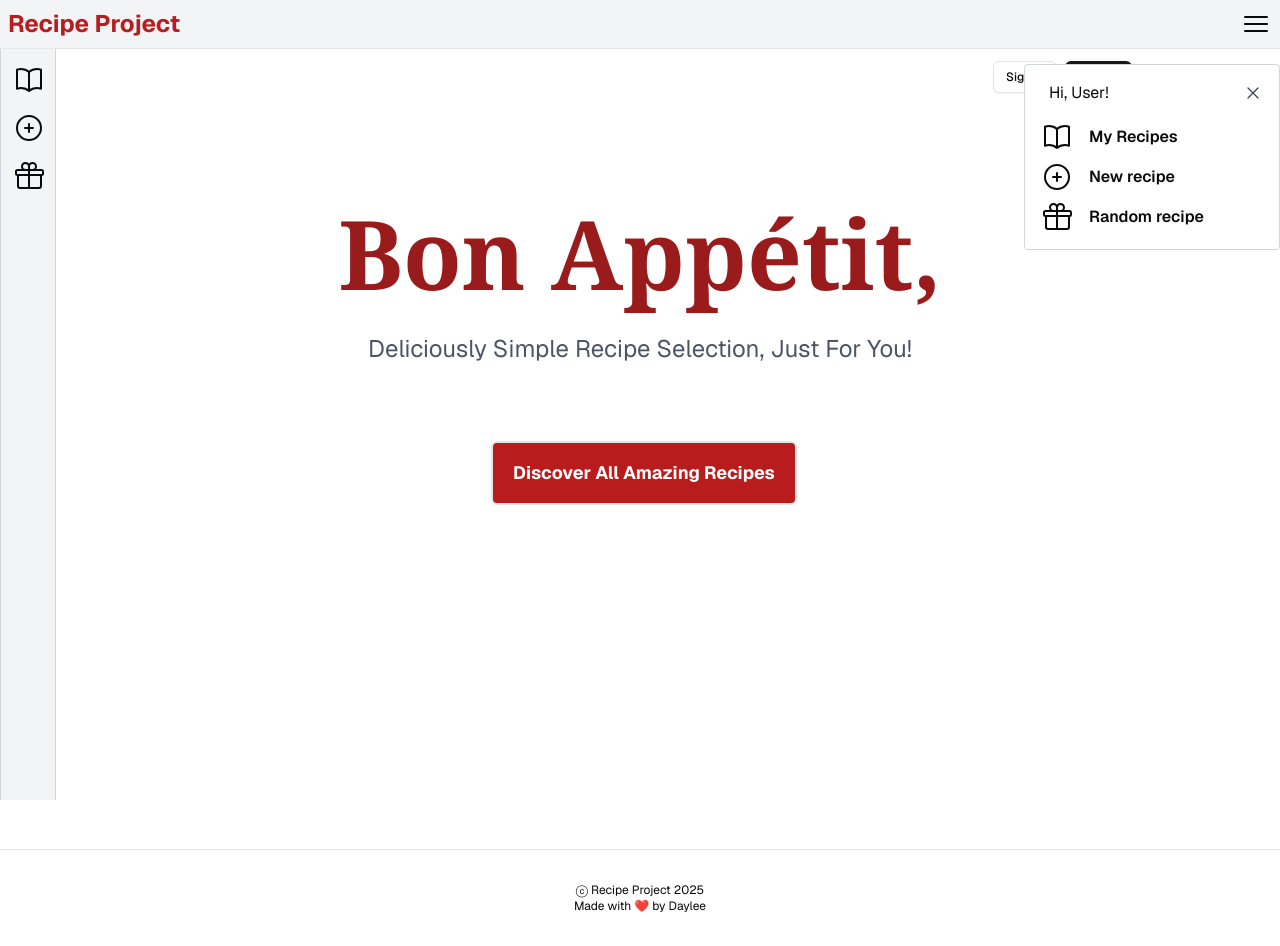
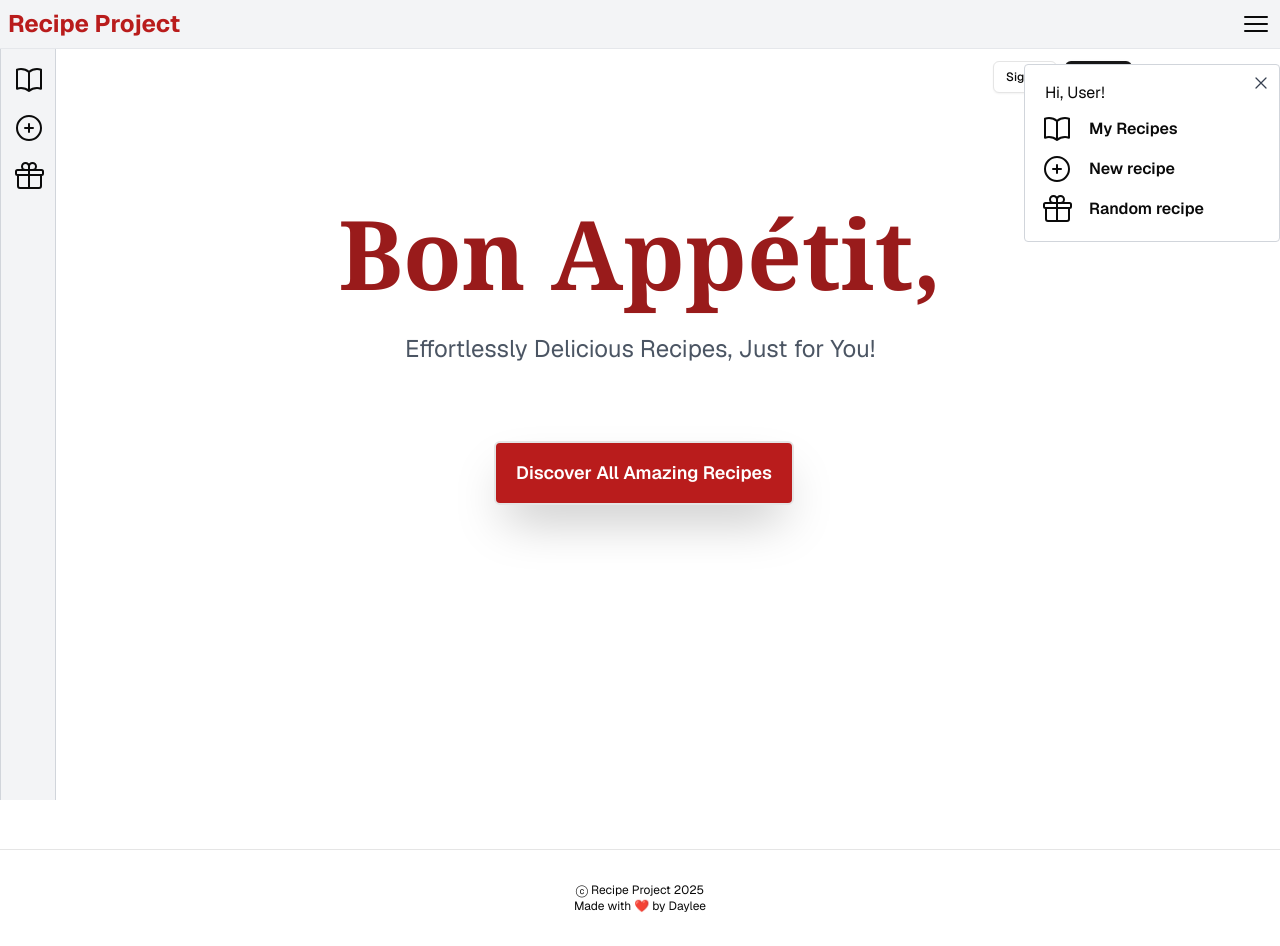
Before and after one commit to day-lee/recipe-project, a Next.js app: page / in a window 1280 px wide. Both pictures are taken after a click on the button "Menu". Built offline with nearby package versions, Linux system fonts and the light colour scheme; no server answers.

Commit message:
Update styles & catch phrase

```diff
--- a/app/(routes)/random-pick/components/RandomRecipeModalButton.tsx
+++ b/app/(routes)/random-pick/components/RandomRecipeModalButton.tsx
@@ -57,7 +57,7 @@ export default function RandomRecipeModalButton({ setIsSidebarOpen }:
       {isRandomRecipeModalOpen && (
         <Modal isOpen={isRandomRecipeModalOpen}>
           <div >
-            <div className='text-2xl sm:text-3xl font-semibold text-red-700 border-2 border-white bg-white rounded-md p-2 animate-bounce'>
+            <div className='text-xl sm:text-3xl font-semibold text-red-700 border-2 border-white bg-white rounded-md p-2 animate-bounce'>
               {loading}
             </div>
           </div>
--- a/app/(routes)/recipes/[detail_recipe_id]/components/DetailCard.tsx
+++ b/app/(routes)/recipes/[detail_recipe_id]/components/DetailCard.tsx
@@ -14,7 +14,7 @@ const { recipe_name, public_id, created_user_id, external_link, duration, img_li
          <main className='min-h-screen max-w-2xl flex flex-col m-2 md:m-16 lg:m-32 items-center border-2 border-red-700 p-4'>
             {img_link ? <Image className='m-8' priority={true} src={img_link} alt={recipe_name} width={360}
                                 height={360} sizes="(max-width: 668px) 90vw, 60vw" style={{ width: '60%', height: 'auto' }} />
-                      : <Image className="m-8" src={fallbackImg} alt='fallbackImg'  width={360}
+                      : <Image className="m-8" priority={true} src={fallbackImg} alt='fallbackImg'  width={360}
                                 height={360} sizes="(max-width: 668px) 90vw, 60vw" style={{ width: '60%', height: 'auto' }} />}
             <div className='max-w-md text-2xl font-semibold text-center'> {recipe_name}</div>
             <div className='flex flex-row items-center m-4'>
--- a/app/(routes)/recipes/components/mainPage/MainSearchFilter.tsx
+++ b/app/(routes)/recipes/components/mainPage/MainSearchFilter.tsx
@@ -8,6 +8,8 @@ import MainIngTagButton from '@/app/(routes)/recipes/components/mainPage/MainIng
 import CuisineFilter from '@/app/(routes)/recipes/components/mainPage/CuisineFilter';
 import RemoveFilterButton from '@/app/(routes)/recipes/components/mainPage/RemoveFilterButton';
 import { MainListIngredientTag } from '@/app/types/types';
+
+export const catchPhrase = 'Effortlessly Delicious Recipes, Just for You!'
 
 export default function MainSearchFilter({mainIngredientTags}: {mainIngredientTags: MainListIngredientTag[]}) {
     const [searchInput, setSearchInput] = useState<string | ''>('');
@@ -68,7 +70,7 @@ export default function MainSearchFilter({mainIngredientTags}: {mainIngredientTa
         <div className="w-full">
             <div className="flex flex-col items-center py-8">
                 <p className="text-4xl font-semibold text-red-800 mb-2 font-serif">Bon Appétit,</p>
-                <p className="text-md text-gray-600 max-w-md text-center">Deliciously Simple Recipe Selection, Just For You!</p>
+                <p className="text-md text-gray-600 max-w-md text-center">{catchPhrase}</p>
             </div>
             <div className="border-[1px] border-gray-200 rounded-lg my-2 p-4 bg-red-50 shadow-xl">
                 <Search onChange={handleSearch} searchInput={searchInput}/>
--- a/app/(routes)/recipes/components/mainPage/RecipeList.tsx
+++ b/app/(routes)/recipes/components/mainPage/RecipeList.tsx
@@ -9,7 +9,7 @@ export default async function RecipeList({ recipes}: {recipes: RecipeMain[]}) {
     <div>
       { resultLength > 0 ?
         (<>
-        <div className='flex sm:justify-start justify-center pb-4 font-medium'>
+        <div className='flex sm:justify-start justify-center pb-4 font-medium mt-4 ml-2'>
           Found<span className='font-bold mx-1 text-red-700'>{resultLength}</span> {resultLength > 1 ? 'recipes' : 'recipe'}
         </div>
         <div className='w-full min-w-5xl'>
@@ -22,7 +22,7 @@ export default async function RecipeList({ recipes}: {recipes: RecipeMain[]}) {
         </>)
         :
         (<div className='w-full'>
-            <p className='flex justify-center items-center font-bold lg:w-[992px] px-14 py-10'> {emptyListMsg} </p>
+            <p className='flex justify-center items-center text-center font-medium lg:w-[992px] px-14 py-10'> {emptyListMsg} </p>
         </div>)}
    </div>
     );
--- a/app/(routes)/recipes/page.tsx
+++ b/app/(routes)/recipes/page.tsx
@@ -35,7 +35,7 @@ export default async function Page(props: {
   return (
       <div className="flex bg-white justify-center">
         <div className="flex flex-col items-center max-w-5xl">
-        <Suspense fallback={<div className="flex items-center mt-96 text-lg font-semibold w-full h-16 text-center">Loading...</div>}>
+        <Suspense fallback={<div className="flex items-center mt-96 text-md font-light text-center text-gray-600">Loading...</div>}>
           <MainSearchFilter mainIngredientTags={mainIngredientTag || []} />
           <RecipeList recipes={recipeData} />
         </Suspense>
--- a/app/page.tsx
+++ b/app/page.tsx
@@ -1,6 +1,7 @@
 import { AuthButton } from "@/components/auth-button";
 // import { LoginForm } from "@/components/login-form";
 import Link from 'next/link'
+import { catchPhrase } from "./(routes)/recipes/components/mainPage/MainSearchFilter";
 
 const ctaButton = 'Discover All Amazing Recipes'
 export default async function Home() {
@@ -18,13 +19,13 @@ export default async function Home() {
         {/* </nav> */}
         <div className="flex-1 flex flex-col gap-10 max-w-5xl p-5 items-center">
           <div className="flex flex-col items-center">
-            <p className="text-5xl sm:text-8xl font-semibold text-red-800 mb-4 sm:mb-8 font-serif">Bon Appétit,</p>
-            <p className="text-xl sm:text-2xl text-gray-600 text-center">Deliciously Simple Recipe Selection, Just For You!</p>
+            <p className="text-5xl sm:text-8xl font-semibold text-red-800 mb-4 sm:mb-8 font-serif ">Bon Appétit,</p>
+            <p className="text-xl sm:text-2xl text-gray-600 text-center">{catchPhrase}</p>
           </div>
           <div className="flex flex-col px-4 py-8">
               <Link href={`/recipes`}>
               <button type="submit"
-                      className="w-full bg-red-700 border-2 m-1 px-4 py-4 rounded-md text-lg font-bold text-white hover:bg-red-800" >
+                      className="w-full bg-red-700 border-2 m-1 px-4 py-4 rounded-md text-lg font-semibold text-white hover:bg-red-800 shadow-2xl hover:scale-95 transition duration-400 transform" >
                 {ctaButton}
               </button>
               </Link>
--- a/components/Sidebar.tsx
+++ b/components/Sidebar.tsx
@@ -17,8 +17,8 @@ export default function SidebarModal() {
                   onMouseEnter={() => setShowSidebarModal(true)}
                   onMouseLeave={() => setShowSidebarModal(false)}
                 >
-      <ul className='w-full min-w-0 gap-1 ml-1'>
-        <div className='relative flex w-full min-w-0 flex-col p-2 pt-4 gap-4 font-medium'>
+      <div className='w-full min-w-0 gap-1 ml-1'>
+        <ul className='relative flex w-full min-w-0 flex-col p-2 pt-4 gap-4 font-medium'>
           <li>
             <Link href="/recipes">
               <div className='flex items-center gap-4 hover:text-red-700 hover:font-semibold'>
@@ -57,8 +57,8 @@ export default function SidebarModal() {
               </div>
             </Link>
           </li> */}
-        </div>
-      </ul>
+        </ul>
+      </div>
     </div>
   )
 }
--- a/components/SidebarMobile.tsx
+++ b/components/SidebarMobile.tsx
@@ -15,9 +15,9 @@ export default function SidebarMobile({onClick, onMouseLeave, setIsSidebarOpen}:
         <div className='w-1/2 sm:w-1/3 md:w-1/4 lg:w-1/5 p-4 border-[1px] bg-white
                          border-gray-300 rounded-sm absolute top-16 right-0 z-20'
                          onMouseLeave={onMouseLeave}>
-            <div className="flex flex-row justify-between items-center h-10 pb-4">
-                <div className='mx-2'>Hi, User!</div>
-                <button className='hover:bg-gray-400/50 hover:rounded-full hover:transition-all hover:duration-300' title="close" onClick={onClick}>
+            <div className="flex flex-row justify-between items-center h-8 pb-2">
+                <div className='mx-1'>Hi, User!</div>
+                <button className='absolute top-2 right-2 hover:bg-gray-400/50 hover:rounded-full hover:transition-all hover:duration-300' title="close" onClick={onClick}>
                     <XMarkIcon className="h-5 w-5 font-bold text-gray-700"/>
                 </button>
             </div>
```
